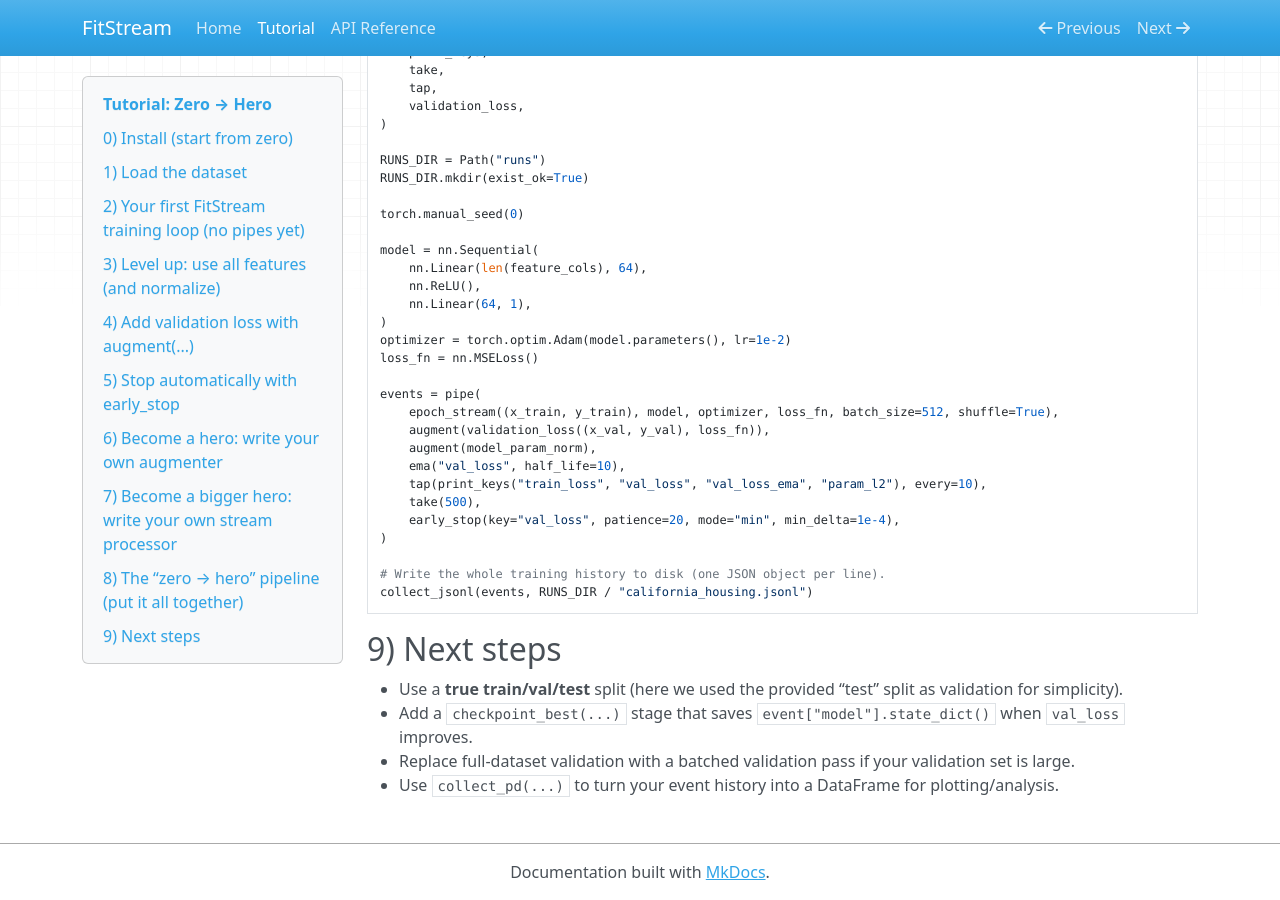
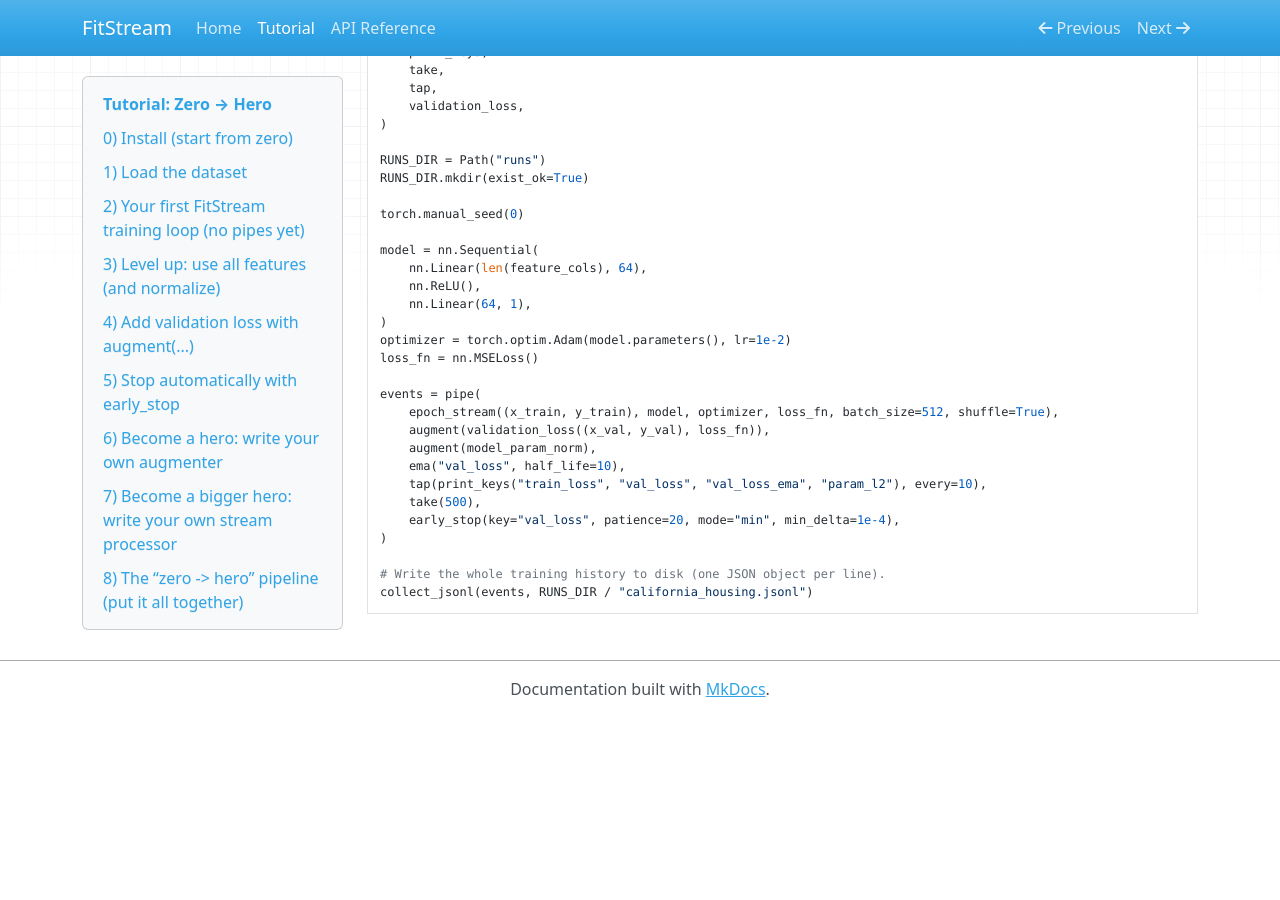
Before and after one commit to alexshtf/fitstream, an MkDocs documentation site: the page built from docs/tutorial.md, in a window 1280 px wide and 900 px high, scrolled down 8697 px. Built offline with MkDocs 1.6.1, drawn with Linux system fonts in a browser that asks for light colours; nearby versions of some CDN libraries; after the commit the page ends 9414 px from its top, so only the background shows below that; some of the changed text lies outside the part shown.

Commit message:
Fix docs

````diff
--- a/docs/tutorial.md
+++ b/docs/tutorial.md
@@ -231,7 +231,7 @@
 ## 5) Stop automatically with `early_stop`
 
 `epoch_stream` is infinite by design, so you need a stop condition. The simplest is `take(...)`.
-The more “ML-ish” approach is early stopping on validation loss. In practice, it’s common to use both: `take(max_epochs)`
+The more "ML-ish" approach is early stopping on validation loss. In practice, it’s common to use both: `take(max_epochs)`
 as a safety cap plus `early_stop(...)` to stop early.
 
 ```python
@@ -435,7 +435,7 @@
 )
 ```
 
-## 8) The “zero → hero” pipeline (put it all together)
+## 8) The “zero -> hero” pipeline (put it all together)
 
 Here’s a complete training script with:
 
@@ -493,10 +493,3 @@
 # Write the whole training history to disk (one JSON object per line).
 collect_jsonl(events, RUNS_DIR / "california_housing.jsonl")
 ```
-
-## 9) Next steps
-
-- Use a **true train/val/test** split (here we used the provided “test” split as validation for simplicity).
-- Add a `checkpoint_best(...)` stage that saves `event["model"].state_dict()` when `val_loss` improves.
-- Replace full-dataset validation with a batched validation pass if your validation set is large.
-- Use `collect_pd(...)` to turn your event history into a DataFrame for plotting/analysis.
````
